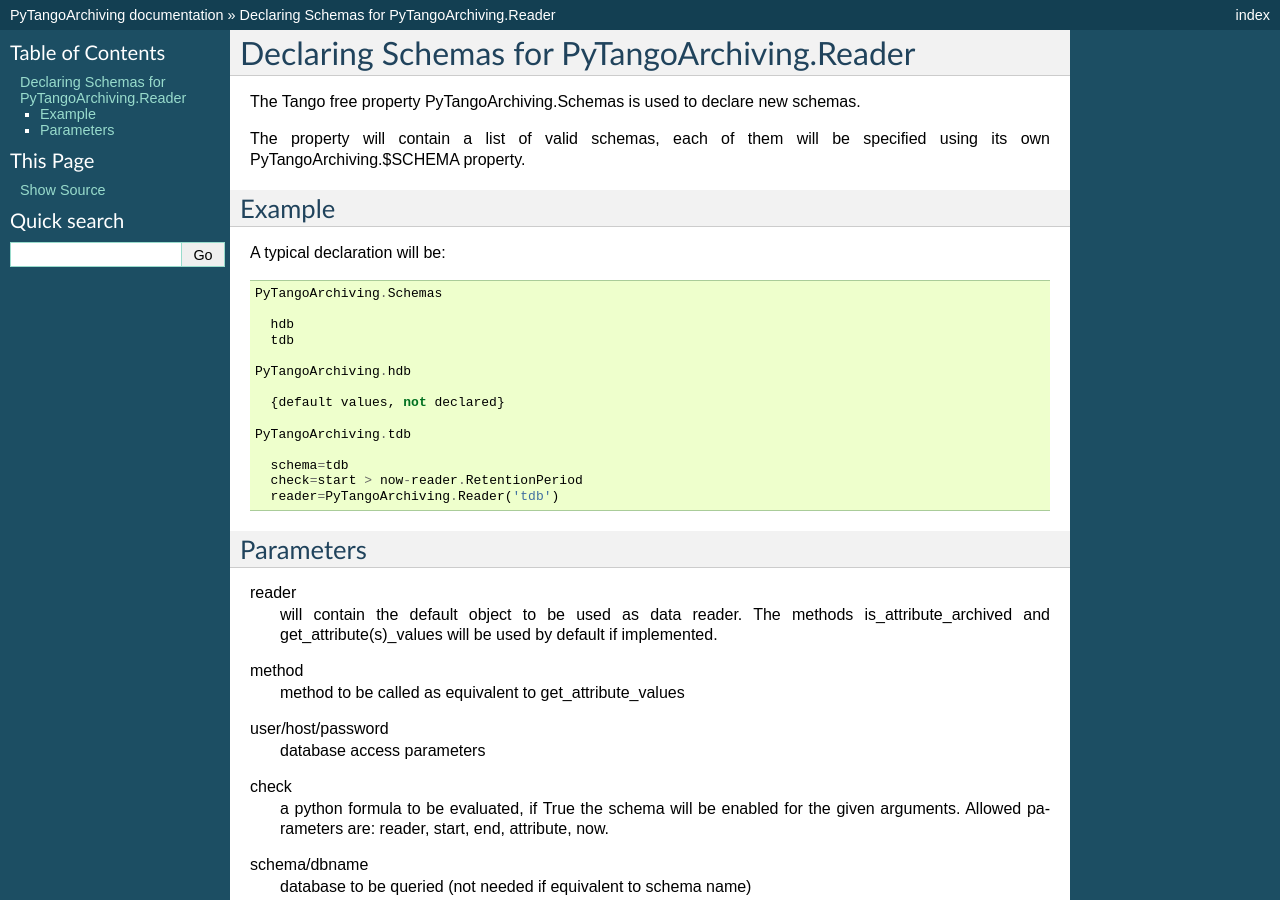
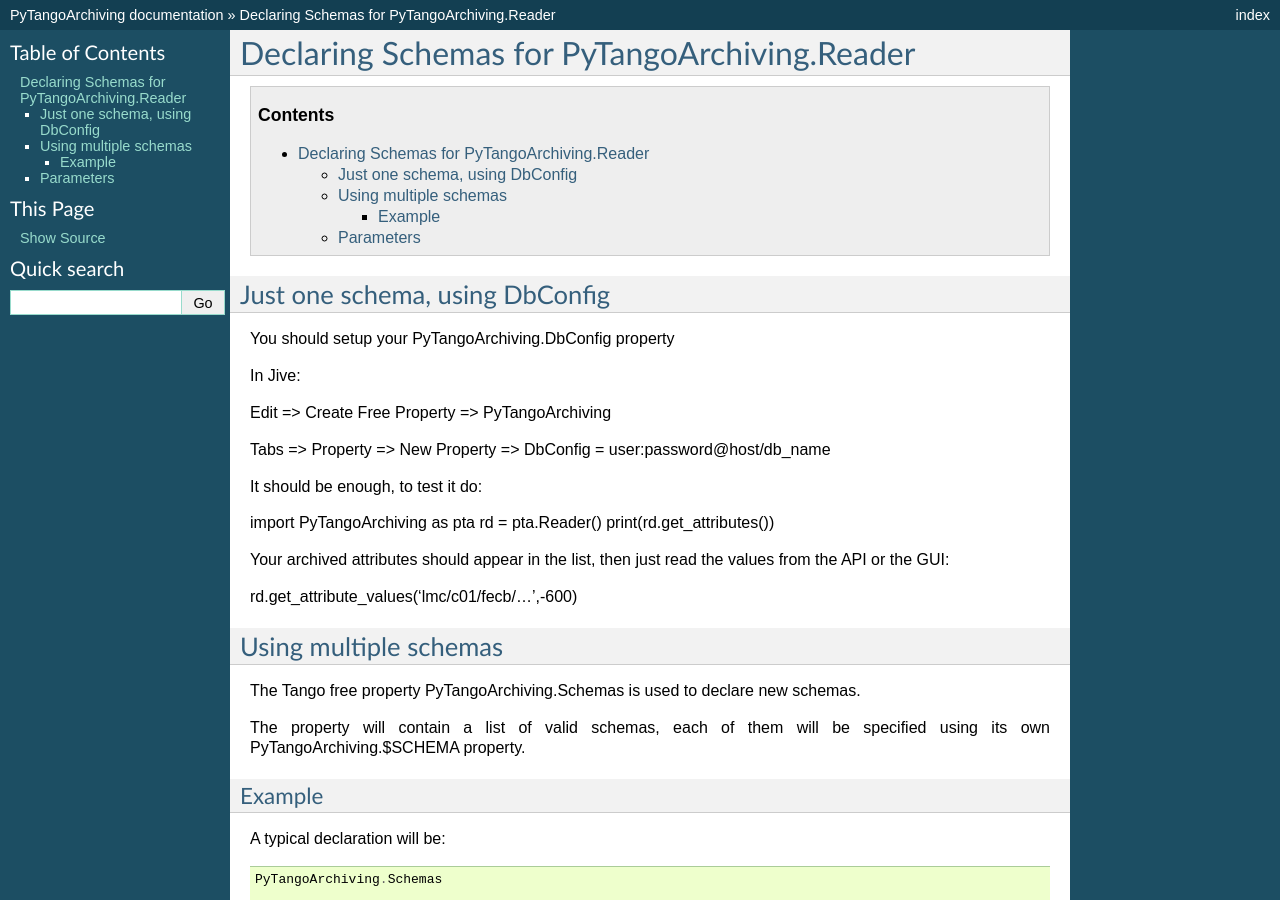
Before and after one commit to tango-controls/PyTangoArchiving, a Sphinx documentation site: the page built from doc/ReaderSchemas.rst, in a window 1280 px wide and 900 px high. Built offline with Sphinx 7.4.7, drawn with Linux system fonts in a browser that asks for light colours.

Commit message:
Update ReaderSchemas.rst

```diff
--- a/doc/ReaderSchemas.rst
+++ b/doc/ReaderSchemas.rst
@@ -1,12 +1,42 @@
 Declaring Schemas for PyTangoArchiving.Reader
 =============================================
+
+.. contents::
+
+Just one schema, using DbConfig
+-------------------------------
+
+You should setup your PyTangoArchiving.DbConfig property
+
+In Jive:
+
+Edit => Create Free Property => PyTangoArchiving
+
+Tabs => Property => New Property => DbConfig = user:password@host/db_name
+
+It should be enough, to test it do:
+
+
+import PyTangoArchiving as pta
+rd = pta.Reader()
+print(rd.get_attributes())
+
+
+Your archived attributes should appear in the list, then just read the values from
+the API or the GUI:
+
+rd.get_attribute_values('lmc/c01/fecb/…',-600)
+
+Using multiple schemas
+----------------------
+
 
 The Tango free property PyTangoArchiving.Schemas is used to declare new schemas.
 
 The property will contain a list of valid schemas, each of them will be specified using its own PyTangoArchiving.$SCHEMA property.
 
 Example
--------
+.......
 
 A typical declaration will be:
 
```
